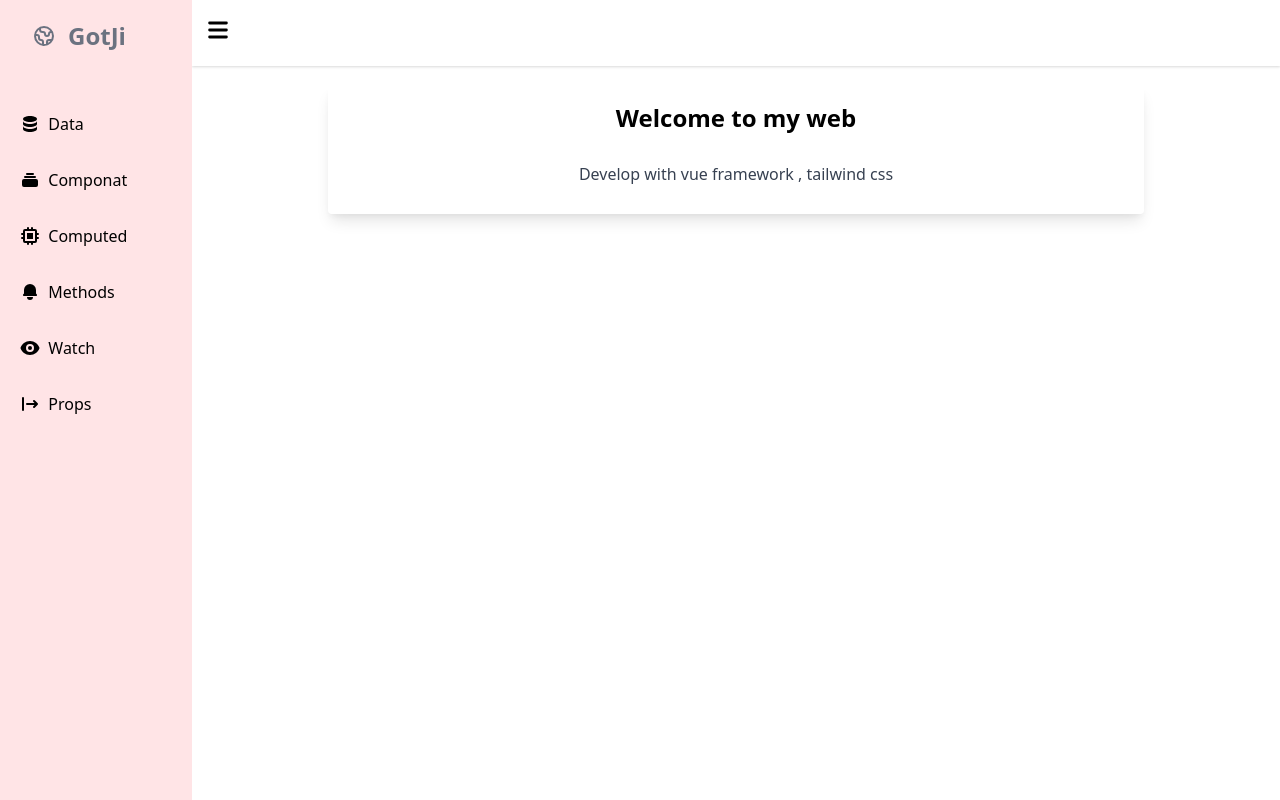
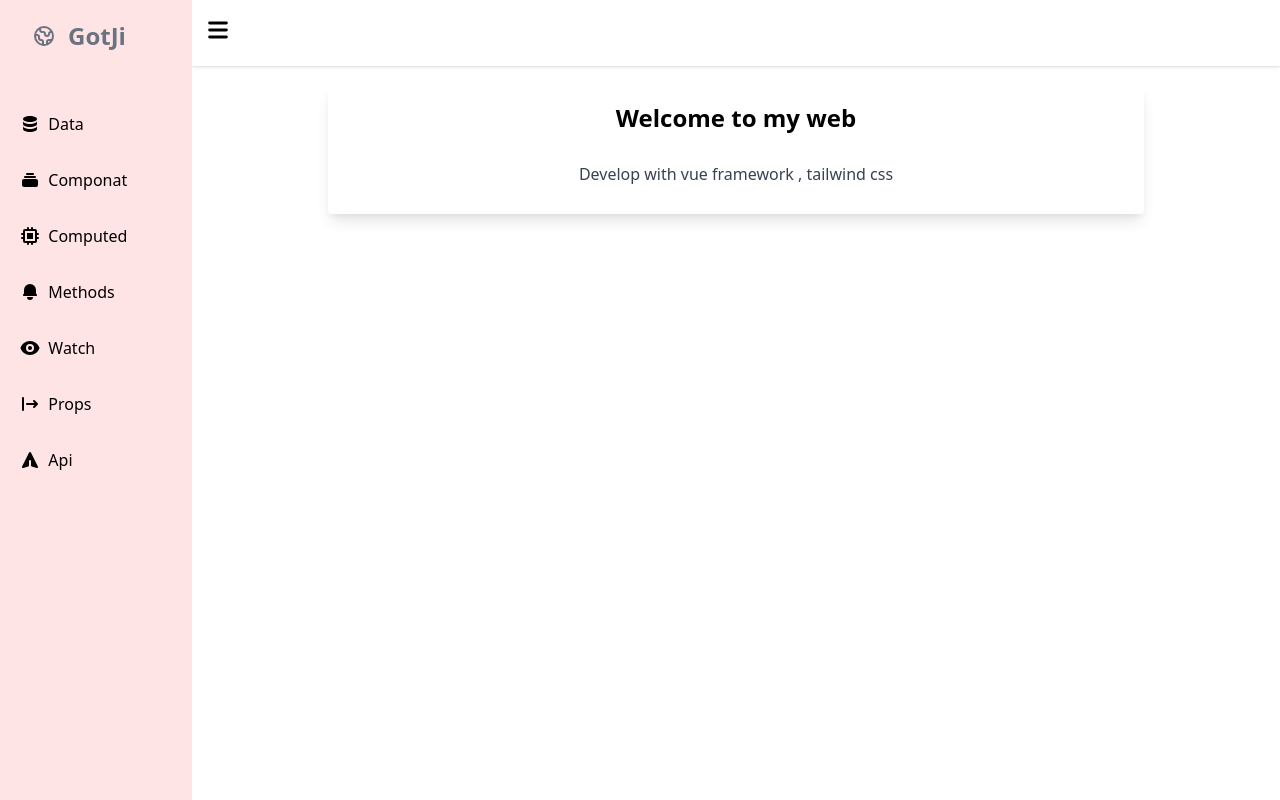
Before and after one commit to ggthkk/pj-tailwind, a Vue app: page / in a window 1280 px wide. Built offline with nearby package versions, Linux system fonts and the light colour scheme.

Commit message:
update api final

```diff
--- a/package.json
+++ b/package.json
@@ -10,10 +10,12 @@
   "dependencies": {
     "@tailwindcss/postcss7-compat": "^2.2.17",
     "autoprefixer": "^9.8.8",
+    "axios": "^0.27.2",
     "core-js": "^3.6.5",
     "postcss": "^7.0.39",
     "tailwindcss": "npm:@tailwindcss/postcss7-compat@^2.2.17",
     "vue": "^2.6.11",
+    "vue-axios": "^3.4.1",
     "vue-router": "^3.2.0",
     "vuex": "^3.4.0"
   },
--- a/src/components/Sidebar.vue
+++ b/src/components/Sidebar.vue
@@ -1,12 +1,17 @@
 <template>
   <div class="relative flex min-h-screen">
-    <div :style="open === false ? 'width: 12rem' : 'width: 0px'"
+    <div style="
+    position: -webkit-sticky;
+    top: 0;
+    box-shadow: 0 3px 10px 0rgba(47,96,210,.1);
+    z-index: 100;
+    height: 100vh;" :style="open === false ? 'width: 12rem' : 'width: 0px'"
       id="main" class="sidenav
     bg-rose-100
     absolute
     inset-y-0
     left-0
-    md:relative
+    md:sticky
     md:-translate-x-0
     transform -translate-x-full
     transition
@@ -120,8 +125,13 @@
               fill-rule="evenodd"
               d="M3 3a1 1 0 00-1 1v12a1 1 0 102 0V4a1 1 0 00-1-1zm10.293 9.293a1 1 0 001.414 1.414l3-3a1 1 0 000-1.414l-3-3a1 1 0 10-1.414 1.414L14.586 9H7a1 1 0 100 2h7.586l-1.293 1.293z"
               clip-rule="evenodd"
-            /></svg>&nbsp;&nbsp;Props</router-link
-        >
+            /></svg>&nbsp;&nbsp;Props</router-link>
+            <router-link
+          to="/api"
+          class="flex items-center py-4 px-5 hover:bg-rose-200"
+          ><svg xmlns="http://www.w3.org/2000/svg" class="h-5 w-5" viewBox="0 0 20 20" fill="currentColor">
+  <path d="M10.894 2.553a1 1 0 00-1.788 0l-7 14a1 1 0 001.169 1.409l5-1.429A1 1 0 009 15.571V11a1 1 0 112 0v4.571a1 1 0 00.725.962l5 1.428a1 1 0 001.17-1.408l-7-14z" />
+</svg>&nbsp;&nbsp;Api</router-link>
       </nav>
     </div>
     <div class="flex-1">
@@ -152,7 +162,6 @@
 
 <script>
 export default{
-
   data() {
     const open = false;
     return {
--- a/src/main.js
+++ b/src/main.js
@@ -3,6 +3,11 @@ import App from "./App.vue";
 import router from "./router";
 import store from "./store";
 import "./assets/styles/tailwindcss.css"
+
+import axios from 'axios'
+import VueAxios from 'vue-axios'
+
+Vue.use(VueAxios, axios)
 
 Vue.config.productionTip = false;
 
--- a/src/router/index.js
+++ b/src/router/index.js
@@ -7,6 +7,7 @@ import apicomputed from "../views/Api_computed";
 import apimethods from "../views/Api_methods";
 import apiwatch from "../views/Api_watch";
 import apiprops from "../views/Api_props";
+import apiaxios from "../views/Api_axios";
 
 
 Vue.use(VueRouter);
@@ -51,6 +52,11 @@ const routes = [
       msg: 'Hello Foo',
     }
   },
+  {
+    path: "/api",
+    name: "api",
+    component: apiaxios,
+  },
 ];
 
 const router = new VueRouter({
--- /dev/null
+++ b/src/views/Api_axios.vue
@@ -0,0 +1,64 @@
+<template>
+  <div class="grid place-items-center h-auto">
+    <div class="w-11/12 m-5 rounded overflow-hidden shadow-lg">
+      <div class="relative overflow-x-auto shadow-md sm:rounded-lg">
+        <table
+          class="w-full text-sm text-left text-gray-500 dark:text-gray-400"
+        >
+          <thead
+            class="text-xs text-gray-700 uppercase bg-gray-50 dark:bg-gray-700 dark:text-gray-400"
+          >
+            <tr>
+              <th scope="col" class="px-6 py-4">ID</th>
+              <th scope="col" class="px-6 py-4">First_name</th>
+              <th scope="col" class="px-6 py-4">Last_name</th>
+              <th scope="col" class="px-6 py-4">Email</th>
+              <th scope="col" class="px-6 py-4">Picture</th>
+            </tr>
+          </thead>
+          <tbody>
+            <tr
+              class="bg-white border-b dark:bg-gray-800 dark:border-gray-700 hover:bg-gray-50 dark:hover:bg-gray-600"
+            v-for="(getuser,index) in user" :key="index" >
+              <th
+                scope="row"
+                class="px-4 py-2 font-medium text-gray-900 dark:text-white whitespace-nowrap">
+                {{ getuser.id }}
+              </th>
+              <td class="px-4 py-2">{{ getuser.first_name }}</td>
+              <td class="px-4 py-2">{{ getuser.last_name }}</td>
+              <td class="px-4 py-2">{{ getuser.email }}</td>
+              <td class="px-4 py-2 text-right"> <img :src="getuser.avatar" alt="">
+              </td>
+            </tr>
+          </tbody>
+        </table>
+      </div>
+    </div>
+  </div>
+</template>
+
+<script>
+
+export default {
+    data() {
+        return {
+            user: []
+        }
+    },
+    methods: {
+        getUser() {
+            const URL = "https://reqres.in/api/users?page=2"
+            this.axios.get(URL).then(res => {
+                this.user = res.data.data
+                console.log(res.data);
+            })
+        }
+    },
+    mounted () {
+        this.getUser();
+    },
+};
+</script>
+
+<style lang="scss" scoped></style>
```
Also changed, not shown: 2 other files (tests, documents, lock files or other folders).
